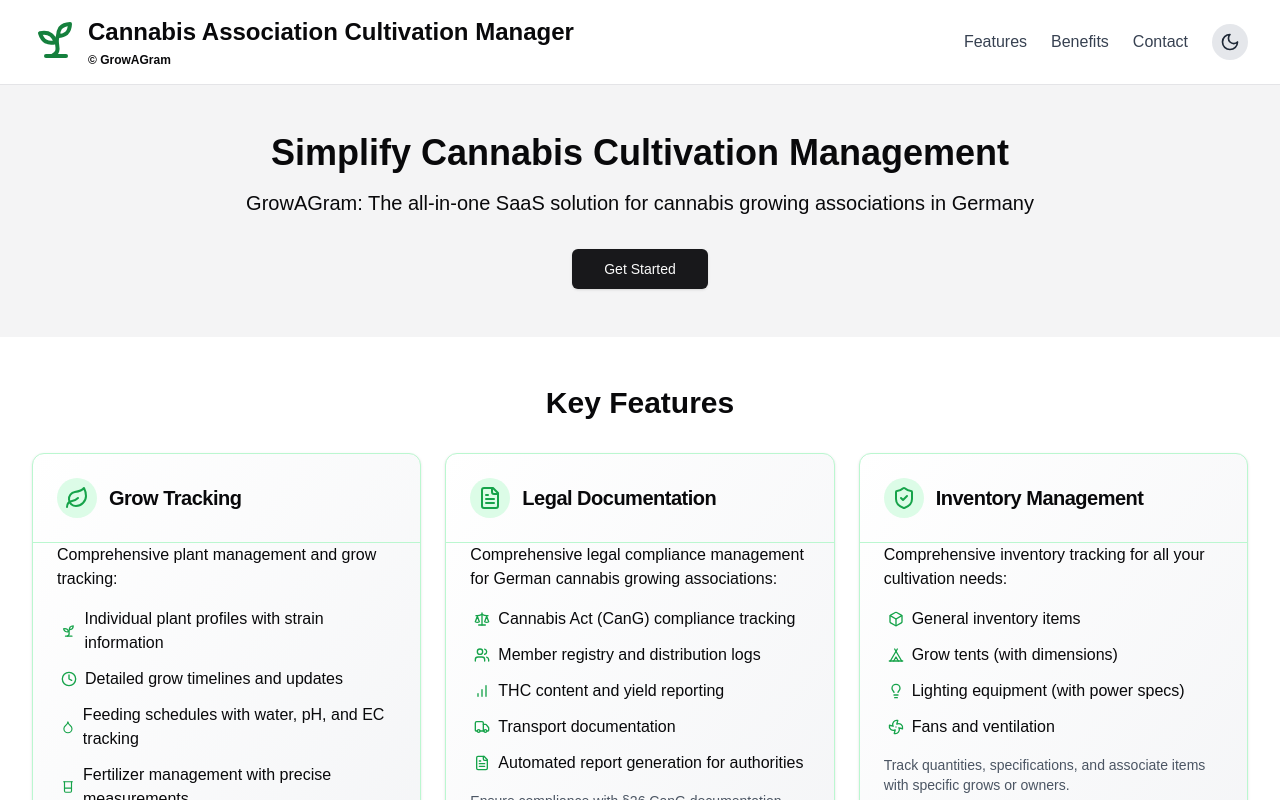
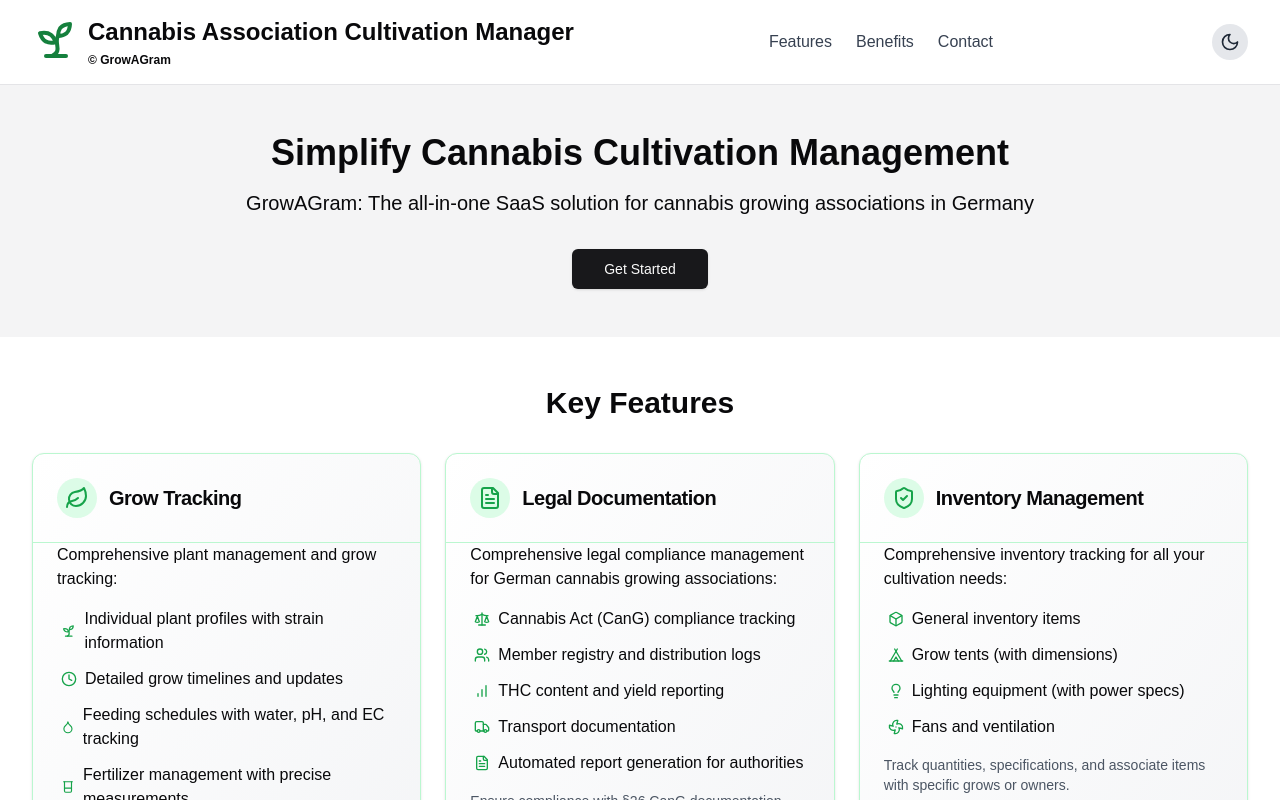
Before and after one commit to henningsieh/GrowAClub-One-Pager, a Next.js app: page / in a window 1280 px wide. Shown: the top 800 px of the page. Built offline with nearby package versions, Linux system fonts and the light colour scheme.

Commit message:
feat: nav items be stacked one below the other on small devices

```diff
--- a/app/page.tsx
+++ b/app/page.tsx
@@ -75,11 +75,11 @@
             </div>
           </h1>
           <nav className="flex items-center">
-            <ul className="flex space-x-4 md:space-x-6">
+            <ul className="flex flex-col sm:flex-row space-y-2 sm:space-y-0 sm:space-x-4 md:space-x-6">
               <li>
                 <a
                   href="#features"
-                  className="text-sm md:text-base text-gray-700 dark:text-gray-300 hover:text-green-700 dark:hover:text-green-600 hover:underline underline-offset-4 decoration-2 transition-all duration-300 ease-in-out"
+                  className="block text-sm md:text-base text-gray-700 dark:text-gray-300 hover:text-green-700 dark:hover:text-green-600 hover:underline underline-offset-4 decoration-2 transition-all duration-300 ease-in-out"
                 >
                   Features
                 </a>
@@ -87,7 +87,7 @@
               <li>
                 <a
                   href="#benefits"
-                  className="text-sm md:text-base text-gray-700 dark:text-gray-300 hover:text-green-700 dark:hover:text-green-600 hover:underline underline-offset-4 decoration-2 transition-all duration-300 ease-in-out"
+                  className="block text-sm md:text-base text-gray-700 dark:text-gray-300 hover:text-green-700 dark:hover:text-green-600 hover:underline underline-offset-4 decoration-2 transition-all duration-300 ease-in-out"
                 >
                   Benefits
                 </a>
@@ -95,12 +95,13 @@
               <li>
                 <a
                   href="#contact"
-                  className="text-sm md:text-base text-gray-700 dark:text-gray-300 hover:text-green-700 dark:hover:text-green-600 hover:underline underline-offset-4 decoration-2 transition-all duration-300 ease-in-out"
+                  className="block text-sm md:text-base text-gray-700 dark:text-gray-300 hover:text-green-700 dark:hover:text-green-600 hover:underline underline-offset-4 decoration-2 transition-all duration-300 ease-in-out"
                 >
                   Contact
                 </a>
               </li>
             </ul>
+          </nav>
 
             {/* Dark Mode Toggle Button */}
             <button
@@ -113,7 +114,6 @@
                 <Moon className="h-5 w-5 text-gray-800 dark:text-gray-200" />
               )}
             </button>
-          </nav>
         </div>
       </header>
 
```
